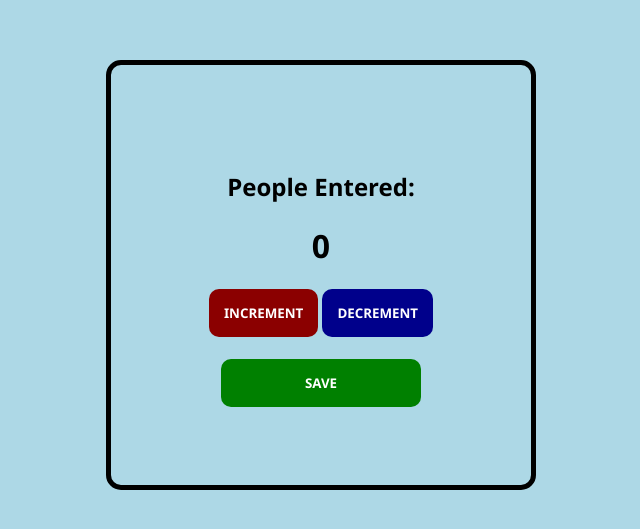
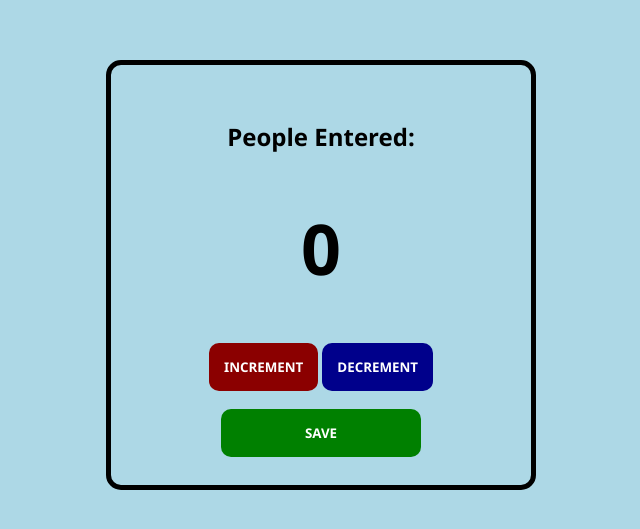
Before and after one commit to Amospelumi/PassengerCounter, a plain HTML site: page index.html in a window 1280 px wide. Shown: the part 125-654 px from the top of the page, without its empty margins (319-959 px from the left). Drawn offline with Linux system fonts and the light colour scheme.

Commit message:
New Project

```diff
--- a/Style.css
+++ b/Style.css
@@ -16,9 +16,19 @@ body{
 
 .container{
     text-align: center;
-    margin-top: 55px;
-    padding: 20px;
+    margin-top: 15px;
+    padding: 10px;
+}
+
+h1{
     font-family: 'Segoe UI', Tahoma, Geneva, Verdana, sans-serif;
+    font-weight: 700;
+    font-size: 70px;
+}
+
+h2{
+    font-family: 'Segoe UI', Tahoma, Geneva, Verdana, sans-serif;
+    font-weight: 700;
 }
 
 button[id='increment-btn']{
```
